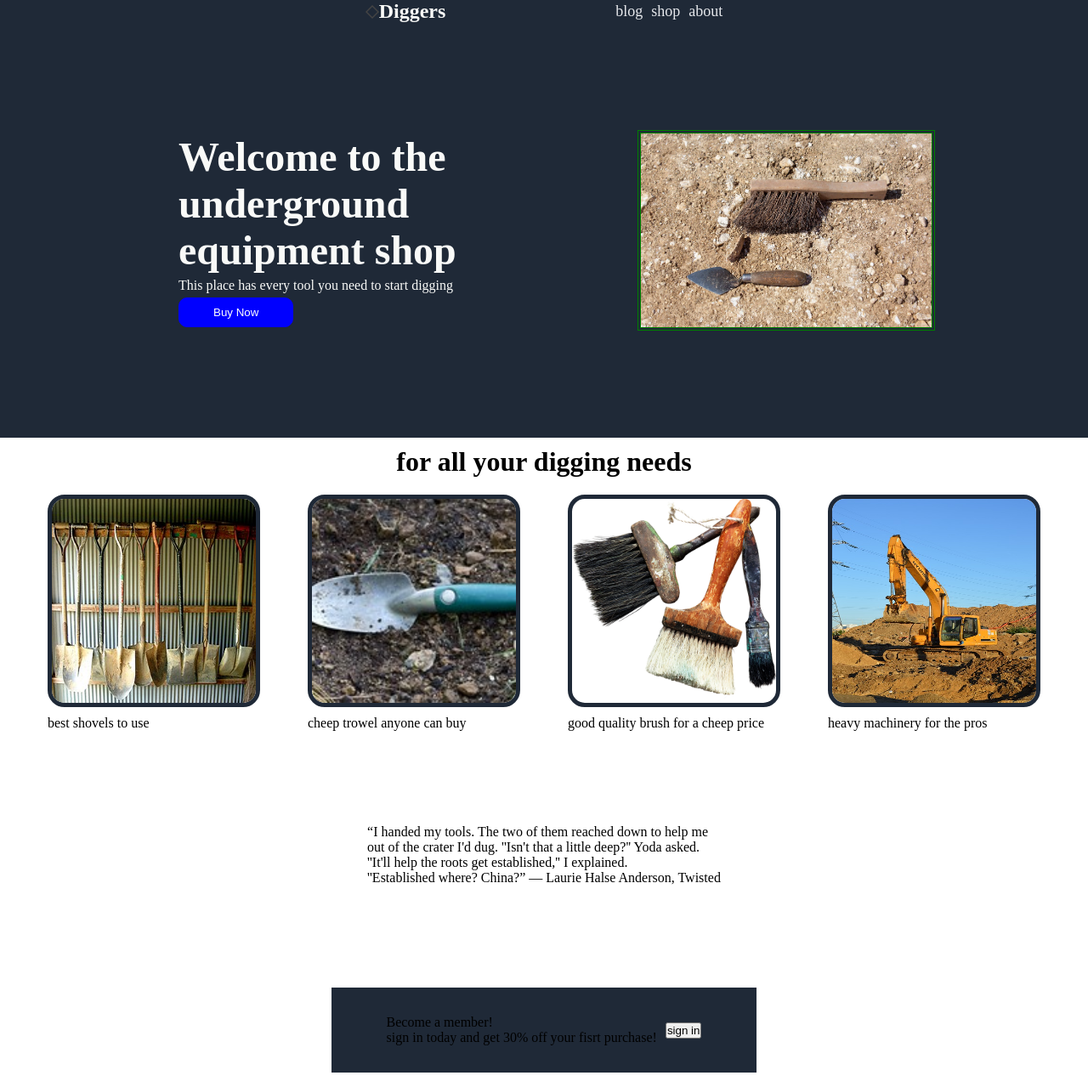
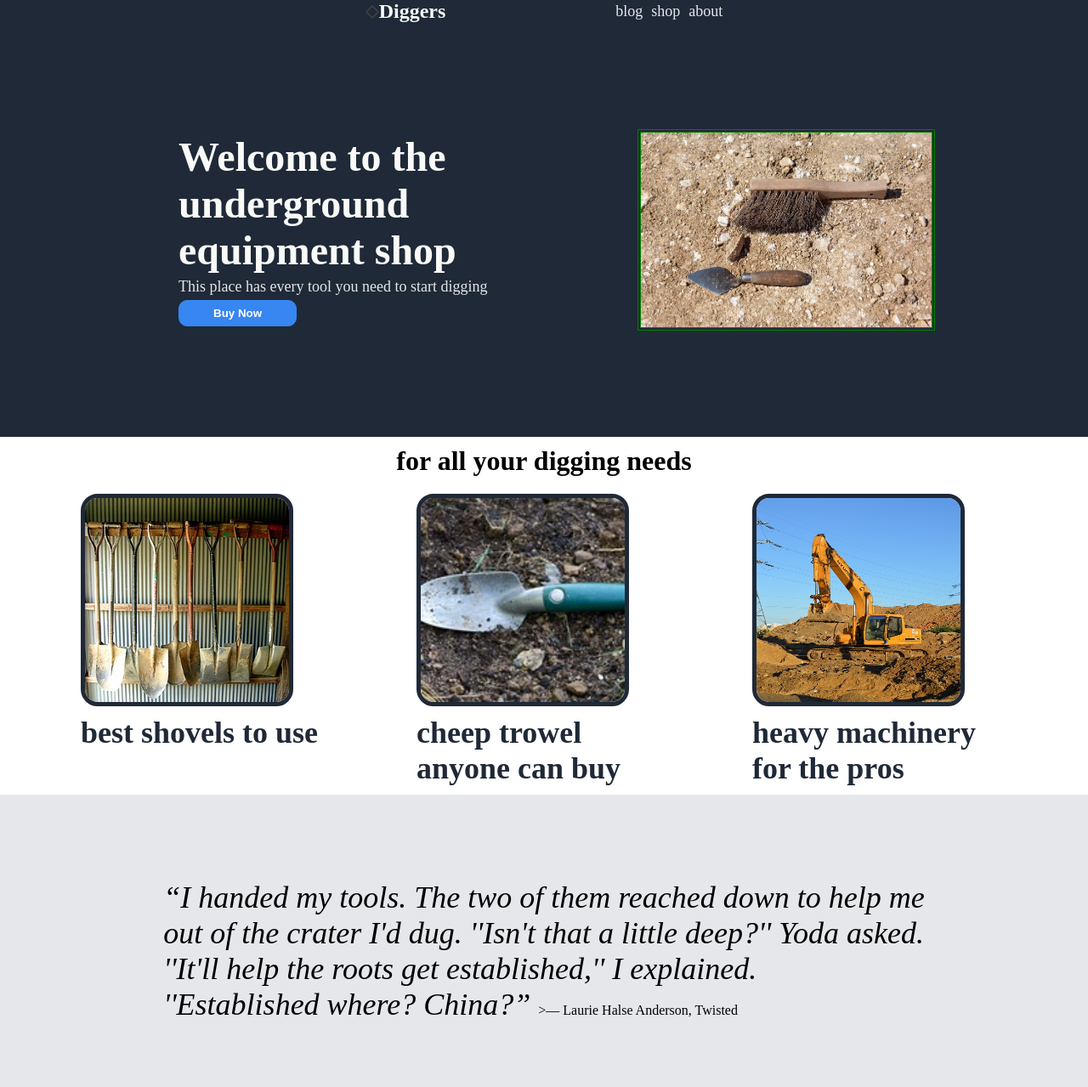
Before and after one commit to inner-valor/Landing-page, a plain HTML site: page index.html in a window 1280 px wide. Shown: the top 1279 px of the page at 85% size. Drawn offline with Linux system fonts and the light colour scheme.

Commit message:
completed project. change css. temporary remove html info img

```diff
--- a/index.html
+++ b/index.html
@@ -24,7 +24,7 @@
                 <p>This place has every tool you need to start digging</p>
                 <button type="button">Buy Now</button>
             </div>
-            <img src="51388187296_b8122b7d65_c.jpg" alt="dig tools" class="headerImg">
+            <img src="img/51388187296_b8122b7d65_c.jpg" alt="dig tools" class="headerImg">
         </article>
 
     </header>
@@ -33,19 +33,19 @@
     <nav class="info">
 
         <div>
-            <img src="Shovels.jpg">
+            <img src="img/Shovels.jpg">
             <p>best shovels to use</p>
         </div>
         <div>
-            <img src="4941156245_393e1d9496_q.jpg">
+            <img src="img/4941156245_393e1d9496_q.jpg">
             <p>cheep trowel anyone can buy</p>
         </div>
+        <!-- <div>
+            <img src="img/brushes-gc4cedabf8_640.png">
+            <p>good quality brush for a cheep price</p>
+        </div> -->
         <div>
-            <img src="brushes-gc4cedabf8_640.png">
-            <p>good quality brush for a cheep price</p>
-        </div>
-        <div>
-            <img src="excavator-g245cd5c69_640.jpg">
+            <img src="img/excavator-g245cd5c69_640.jpg">
             <p>heavy machinery for the pros</p>
         </div>
     </nav>
@@ -53,7 +53,7 @@
     <main>
         <article>
             <blockquote cite="https://www.goodreads.com/author/show/10003.Laurie_Halse_Anderson">“I handed my tools. The two of them reached down to help me<br>
-                 out of the crater I'd dug. ''Isn't that a little deep?'' Yoda asked. <br> ''It'll help the roots get established,'' I explained. <br> ''Established where? China?” ― Laurie Halse Anderson, Twisted</blockquote>
+                 out of the crater I'd dug. ''Isn't that a little deep?'' Yoda asked. <br> ''It'll help the roots get established,'' I explained. <br> ''Established where? China?” <span>>― Laurie Halse Anderson, Twisted</span</blockquote>
         </article>
         <div class="member">
             <div>
--- a/style.css
+++ b/style.css
@@ -60,15 +60,24 @@ article {
 
 .headerContent p {
     margin: 5px 0;
+    font-size: 18px;
+    color: #E5E7EB;
 }
 
-.headerContent button {
-    background-color: blue;
+button {
+    cursor: pointer;
+    background-color: #3886F2;
     color: white;
-    border: 1px solid blue;
+    border: 1px solid #3886F2;
     border-radius: 10px;
-    padding: 9px 40px;
-    cursor: pointer;
+    font-weight: bold;
+    padding: 7px 40px;
+
+}
+
+.member button {
+    border: 2px solid #E5E7EB;
+
 
 }
 
@@ -99,11 +108,30 @@ article {
 
 }
 
+.info p {
+    font-size: 36px;
+    font-weight: bolder;
+    color: #1F2937;
+    width: 300px;
+}
+
 main {
     display: flex;
     flex-direction: column;
     justify-content: center;
     align-items: center;
+    background-color: #E5E7EB;
+}
+
+main article {
+    font-size: 36px;
+    font-weight: lighter;
+    font-style: italic;
+}
+
+main article span {
+    font-style: normal;
+    font-size: medium;
 }
 
 .member{
@@ -111,11 +139,13 @@ main {
     justify-content: center;
     align-items: center;
     height: 100px;
-    width: 500px;
-    background-color: #1f2937;
+    width: 550px;
+    background-color: #3886F2;
     gap: 10px;
     margin: 20px;
+    border-radius: 10px;
 }
+
 
 footer {
     display: flex;
```
Also changed, not shown: img/4941156245_393e1d9496_q.jpg (renamed from 4941156245_393e1d9496_q.jpg), img/51388187296_b8122b7d65_c.jpg (renamed from 51388187296_b8122b7d65_c.jpg), img/Shovels.jpg (renamed from Shovels.jpg), img/brushes-gc4cedabf8_640.png (renamed from brushes-gc4cedabf8_640.png), img/excavator-g245cd5c69_640.jpg (renamed from excavator-g245cd5c69_640.jpg), 1 other file.
